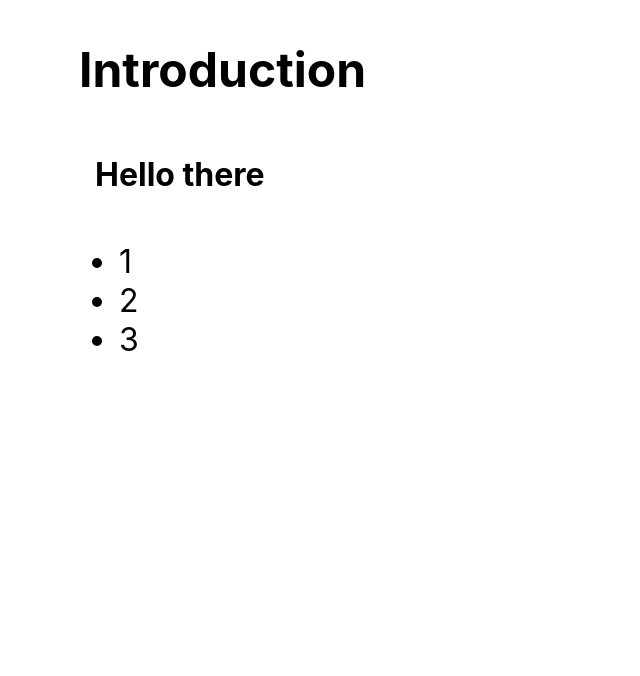
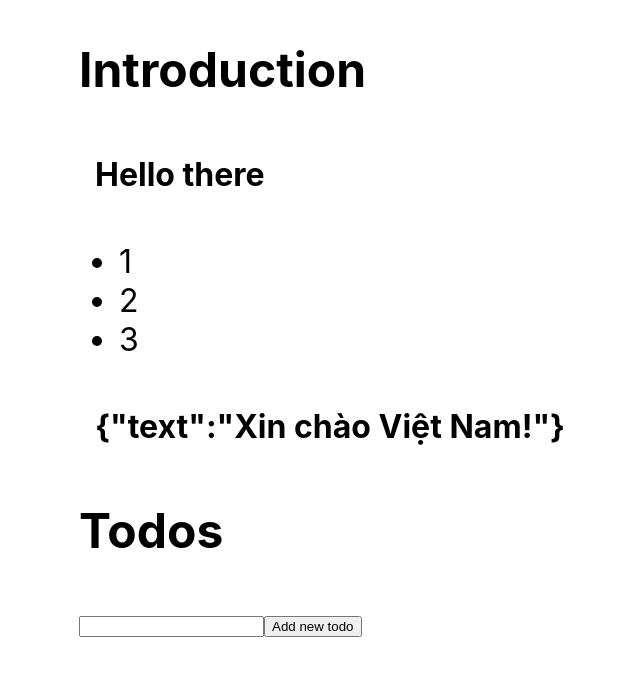
Before and after one commit to SukhachevN/no-bs-ts, a React (Create React App) app in the folder episode-20/: page / in a window 1280 px wide. Shown: the top 676 px of the page, without its empty margins (161-801 px from the left). Built offline with nearby package versions, Linux system fonts and the light colour scheme.

Commit message:
episode-21

```diff
--- /dev/null
+++ b/episode-20/public/data.json
@@ -0,0 +1,3 @@
+{
+  "text": "Xin chào Việt Nam!"
+}
--- a/episode-20/src/App.tsx
+++ b/episode-20/src/App.tsx
@@ -1,4 +1,10 @@
-import React, { useCallback } from 'react';
+import React, {
+  useCallback,
+  useEffect,
+  useReducer,
+  useRef,
+  useState,
+} from 'react';
 import './App.css';
 
 const Heading = ({ title }: { title: string }) => <h2>{title}</h2>;
@@ -24,14 +30,84 @@ const List: React.FC<{ items: string[]; onClick?: (item: string) => void }> = ({
   </ul>
 );
 
+interface Payload {
+  text: string;
+}
+
+interface Todo {
+  id: number;
+  isDone: boolean;
+  text: string;
+}
+
+type ActionType =
+  | { type: 'ADD'; text: string }
+  | { type: 'REMOVE'; id: number }
+  | { type: 'DONE'; id: number };
+
 function App() {
   const onClickHandler = useCallback((item: string) => alert(item), []);
+
+  const [payload, setPayload] = useState<Payload | null>(null);
+
+  useEffect(() => {
+    fetch('/data.json')
+      .then((response) => response.json())
+      .then((data) => setPayload(data));
+  }, []);
+
+  const reducer = (state: Todo[], action: ActionType) => {
+    switch (action.type) {
+      case 'ADD':
+        return [
+          ...state,
+          { id: state.length, text: action.text, isDone: false },
+        ];
+      case 'REMOVE':
+        return state.filter(({ id }) => id !== action.id);
+      case 'DONE':
+        return state.map((todo) =>
+          todo.id === action.id ? { ...todo, isDone: !todo.isDone } : todo
+        );
+      default:
+        return state;
+    }
+  };
+
+  const [todos, dispatch] = useReducer(reducer, []);
+
+  const newTodoRef = useRef<HTMLInputElement>(null);
+
+  const onAddTodo = useCallback(() => {
+    if (newTodoRef.current) {
+      dispatch({
+        type: 'ADD',
+        text: newTodoRef.current?.value,
+      });
+      newTodoRef.current.value = '';
+    }
+  }, []);
 
   return (
     <div>
       <Heading title='Introduction' />
       <Box>Hello there</Box>
       <List items={['1', '2', '3']} onClick={onClickHandler} />
+      <Box>{JSON.stringify(payload)}</Box>
+      <Heading title='Todos' />
+      {todos.map(({ text, id, isDone }) => (
+        <div key={id}>
+          {text}
+          <button onClick={() => dispatch({ type: 'REMOVE', id })}>
+            Remove
+          </button>
+        </div>
+      ))}
+
+      <div>
+        <input type='text' ref={newTodoRef} />
+        <button onClick={onAddTodo}>Add new todo</button>
+      </div>
     </div>
   );
 }
```
